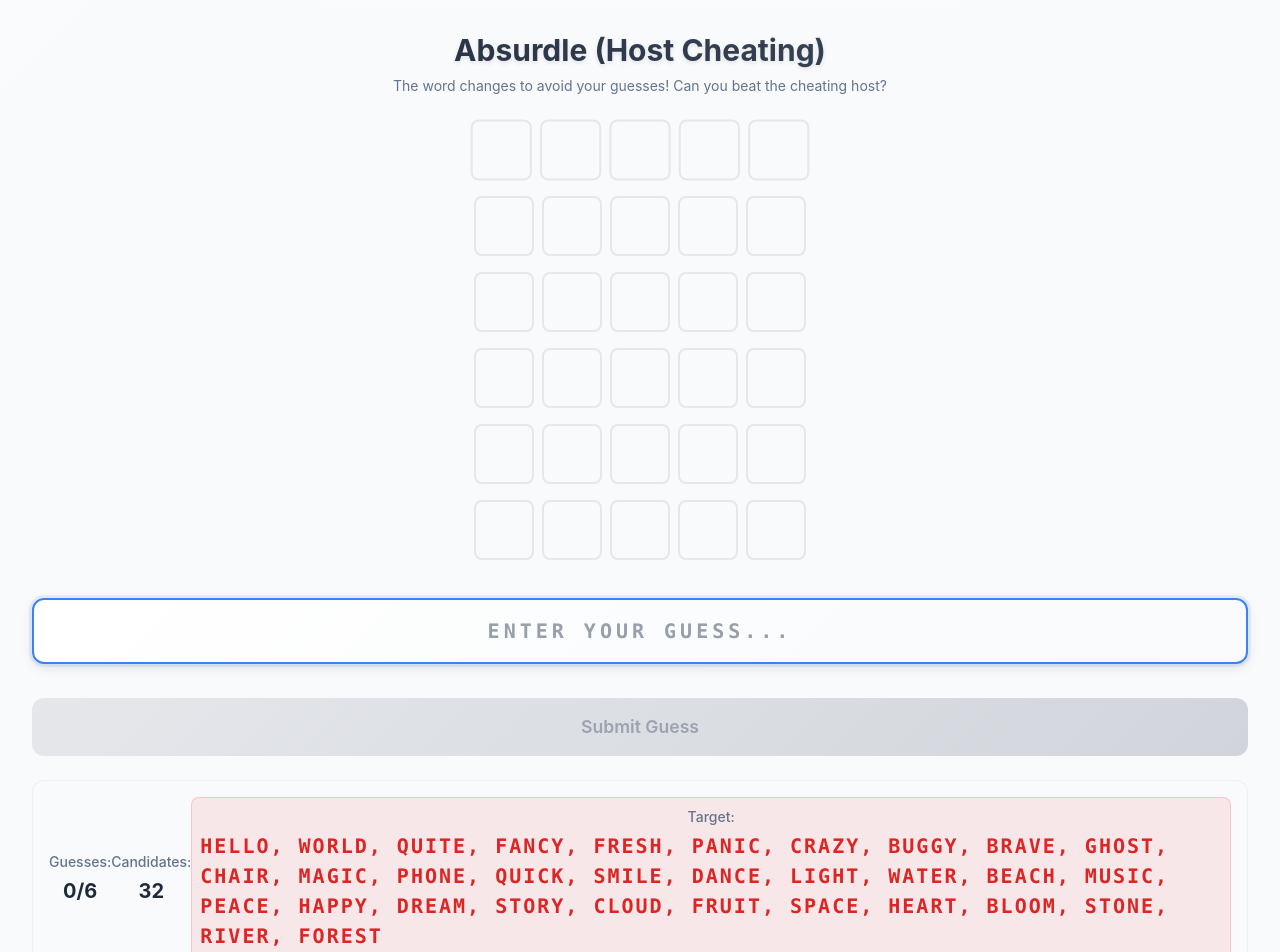
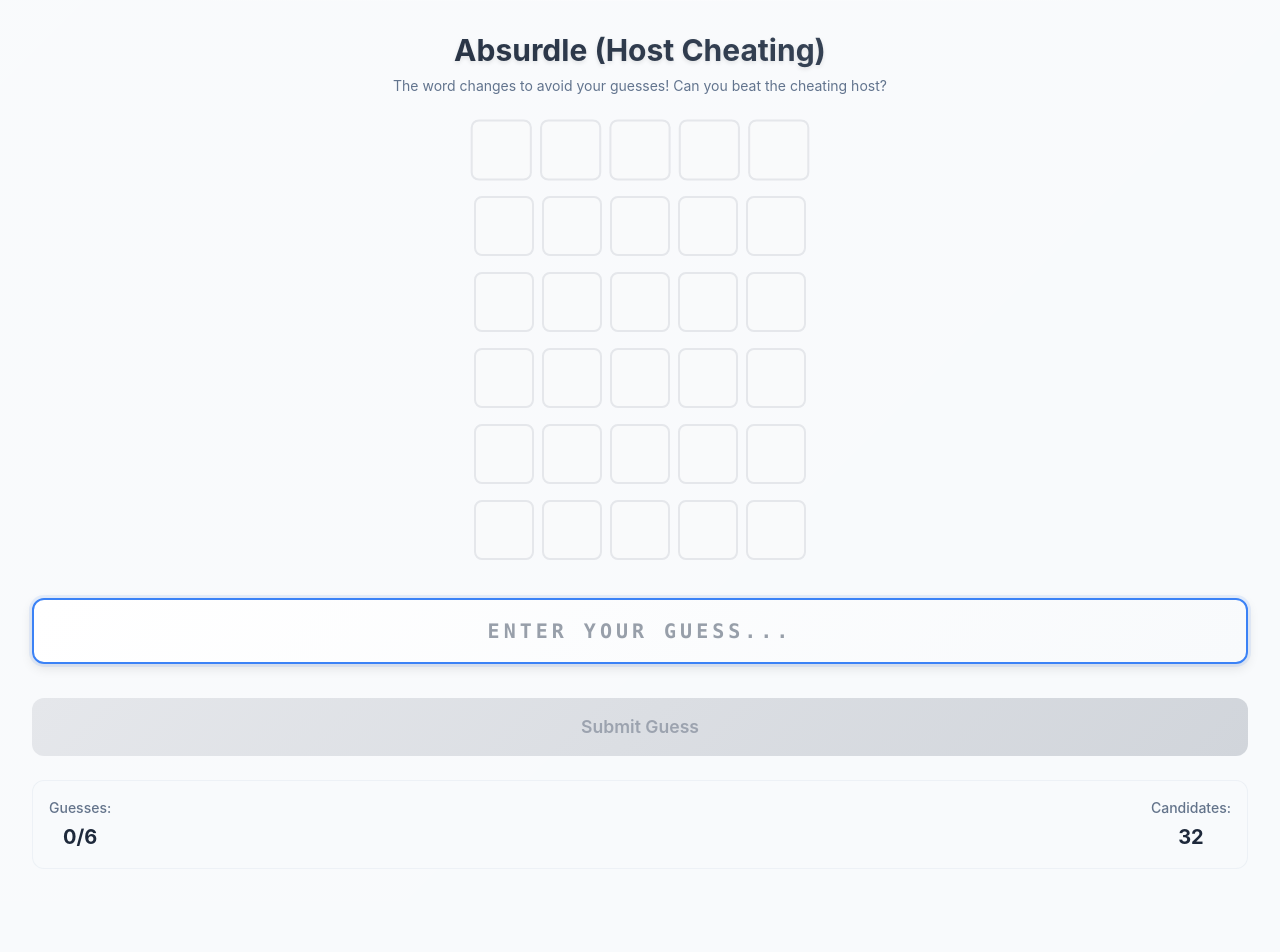
Before and after one commit to nc-poon/wordleClone, a Next.js app: page /absurdle in a window 1280 px wide. Shown: the top 952 px of the page. After the commit the page ends 901 px from the top, so only its background shows below. Built offline with nearby package versions, Linux system fonts and the light colour scheme.

Commit message:
'create gameConfigs, add debug config'

```diff
--- a/app/absurdle/page.tsx
+++ b/app/absurdle/page.tsx
@@ -16,7 +16,7 @@ import {
   createKeyboardHandler,
   createInputChangeHandler,
 } from "@/utils/shared/keyboardUtils";
-import { WORDS, WORD_LENGTH } from "@/constants";
+import { WORDS, WORD_LENGTH, DEBUG } from "@/gameConfigs";
 
 export default function Absurdle() {
   const [targetWord, setTargetWord] = useState<string>("");
@@ -138,7 +138,7 @@ export default function Absurdle() {
         targetWord={
           candidates.length === 1 ? targetWord : candidates.join(", ")
         }
-        showDebugTarget={true}
+        showDebugTarget={DEBUG}
         customStats={[
           {
             label: "Candidates",
--- a/app/components/shared/GameStats.tsx
+++ b/app/components/shared/GameStats.tsx
@@ -1,5 +1,5 @@
 import React from "react";
-import { MAX_GUESSES } from "@/constants";
+import { MAX_GUESSES, DEBUG } from "@/gameConfigs";
 import { GameStatsProps } from "@/types";
 import "./GameStats.css";
 
@@ -7,7 +7,7 @@ export default function GameStats({
   guessCount,
   mode,
   targetWord,
-  showDebugTarget = false,
+  showDebugTarget = DEBUG,
   customStats = [],
 }: GameStatsProps) {
   return (
--- a/app/components/wordle/WordleBoard.tsx
+++ b/app/components/wordle/WordleBoard.tsx
@@ -1,7 +1,7 @@
 "use client";
 import { checkGuess } from "@/utils/wordleUtils";
 import { LetterResult, WordleBoardProps } from "@/types";
-import { MAX_GUESSES, WORD_LENGTH } from "@/constants";
+import { MAX_GUESSES, WORD_LENGTH } from "@/gameConfigs";
 import "./WordleBoard.css";
 
 // size = "normal" for single board, "mini" for 2 board / multiplayer
--- a/app/multiplayer/page.tsx
+++ b/app/multiplayer/page.tsx
@@ -16,7 +16,7 @@ import {
   WORD_SELECTION_TIME,
   ROUND_END_COUNTDOWN,
   MAX_GUESSES,
-} from "@/constants";
+} from "@/gameConfigs";
 import { PlayerState, GameScore, GamePhase, WordSelectionMode } from "@/types";
 import "./multiplayer.css";
 
--- a/app/normalWordle/page.tsx
+++ b/app/normalWordle/page.tsx
@@ -7,7 +7,7 @@ import GameOverModal from "@/app/components/shared/GameOverModal";
 import LoadingSpinner from "@/app/components/shared/LoadingSpinner";
 import GuessInput from "@/app/components/shared/GuessInput";
 import { getRandomWord, isGameOver, hasWon } from "@/utils/wordleUtils";
-import { WORD_LENGTH } from "@/constants";
+import { WORD_LENGTH, DEBUG } from "@/gameConfigs";
 import {
   createKeyboardHandler,
   createInputChangeHandler,
@@ -100,7 +100,7 @@ export default function NormalWordle() {
       <GameStats
         guessCount={guesses.length}
         targetWord={targetWord}
-        showDebugTarget={true}
+        showDebugTarget={DEBUG}
       />
     </div>
   );
--- a/app/serverWordle/page.tsx
+++ b/app/serverWordle/page.tsx
@@ -6,7 +6,7 @@ import GameStats from "@/app/components/shared/GameStats";
 import GameOverModal from "@/app/components/shared/GameOverModal";
 import LoadingSpinner from "@/app/components/shared/LoadingSpinner";
 import GuessInput from "@/app/components/shared/GuessInput";
-import { WORD_LENGTH } from "@/constants";
+import { WORD_LENGTH } from "@/gameConfigs";
 import { LetterResult, GameSession } from "@/types";
 import {
   createKeyboardHandler,
--- a/app/wordle_api/game/route.ts
+++ b/app/wordle_api/game/route.ts
@@ -1,7 +1,7 @@
 import { NextRequest, NextResponse } from 'next/server';
 import { promises as fs } from 'fs';
 import path from 'path';
-import { WORDS } from '@/constants';
+import { WORDS } from '@/gameConfigs';
 import { LetterResult, GameSession } from '@/types';
 
 
--- a/constants.ts
+++ b/constants.ts
@@ -1,14 +1,3 @@
-// Game Configuration Constants
-export const WORD_LENGTH = 5;
-export const MAX_GUESSES = 6;
-
-// Word Lists
-export const WORDS = [
-  "HELLO", "WORLD", "QUITE", "FANCY", "FRESH", "PANIC", "CRAZY", "BUGGY",
-  "BRAVE", "GHOST", "CHAIR", "MAGIC", "PHONE", "QUICK", "SMILE", "DANCE",
-  "LIGHT", "WATER", "BEACH", "MUSIC", "PEACE", "HAPPY", "DREAM", "STORY",
-  "CLOUD", "FRUIT", "SPACE", "HEART", "BLOOM", "STONE", "RIVER", "FOREST"
-];
 
 // Game Phase Types (for multiplayer)
 export const GAME_PHASES = {
@@ -17,10 +6,6 @@ export const GAME_PHASES = {
   PLAYING: "playing",
   ROUND_END: "roundEnd"
 } as const;
-
-// Timing Constants
-export const WORD_SELECTION_TIME = 10; // seconds for user to select word
-export const ROUND_END_COUNTDOWN = 8; // seconds between rounds
 
 // Letter Status Types
 export const LETTER_STATUS = {
--- /dev/null
+++ b/gameConfigs.ts
@@ -0,0 +1,19 @@
+// Game Configuration Constants
+export const WORD_LENGTH = 5;
+export const MAX_GUESSES = 6;
+
+// Word Lists
+export const WORDS = [
+    "HELLO", "WORLD", "QUITE", "FANCY", "FRESH", "PANIC", "CRAZY", "BUGGY",
+    "BRAVE", "GHOST", "CHAIR", "MAGIC", "PHONE", "QUICK", "SMILE", "DANCE",
+    "LIGHT", "WATER", "BEACH", "MUSIC", "PEACE", "HAPPY", "DREAM", "STORY",
+    "CLOUD", "FRUIT", "SPACE", "HEART", "BLOOM", "STONE", "RIVER", "FOREST"
+];
+
+
+// Timing Constants
+export const WORD_SELECTION_TIME = 10; // seconds for user to select word
+export const ROUND_END_COUNTDOWN = 8; // seconds between rounds
+
+
+export const DEBUG = false;
--- a/utils/shared/keyboardUtils.ts
+++ b/utils/shared/keyboardUtils.ts
@@ -1,4 +1,4 @@
-import { WORD_LENGTH } from "@/constants";
+import { WORD_LENGTH } from "@/gameConfigs";
 import { KeyboardHandlerProps } from "@/types";
 
 export const createKeyboardHandler = ({
--- a/utils/wordleUtils.ts
+++ b/utils/wordleUtils.ts
@@ -1,4 +1,5 @@
-import { WORDS, MAX_GUESSES, WORD_LENGTH, LETTER_STATUS } from "@/constants";
+import { LETTER_STATUS } from "@/constants";
+import { WORDS, MAX_GUESSES, WORD_LENGTH } from "@/gameConfigs";
 import { LetterResult } from "@/types";
 
 /**
@@ -85,6 +86,34 @@ export function findAbsurdleCandidates(guess: string, candidates: string[]): str
     // Return only the first word (best according to hierarchy)
     return [wordsWithScores[0].word];
 }
+
+/**
+ * Validate if a string is a valid 5-letter word
+ */
+export function isValidWord(word: string): boolean {
+    return word.length === WORD_LENGTH && /^[A-Z]{5}$/.test(word);
+}
+
+/**
+* Calculate score based on correct (2x) and present (1x) letters
+*/
+export function calculateScore(guesses: string[], target: string): number {
+    let totalScore = 0;
+
+    for (const guess of guesses) {
+        const result = checkGuess(guess, target);
+        for (const letterResult of result) {
+            if (letterResult.status === "correct") {
+                totalScore += 2;
+            } else if (letterResult.status === "present") {
+                totalScore += 1;
+            }
+        }
+    }
+
+    return totalScore;
+}
+
 
 export class SmartBot {
     private correctLetters: { [pos: number]: string } = {};
@@ -232,30 +261,3 @@ export class SmartBot {
         };
     }
 }
-
-/**
- * Validate if a string is a valid 5-letter word
- */
-export function isValidWord(word: string): boolean {
-    return word.length === WORD_LENGTH && /^[A-Z]{5}$/.test(word);
-}
-
-/**
-* Calculate score based on correct (2x) and present (1x) letters
-*/
-export function calculateScore(guesses: string[], target: string): number {
-    let totalScore = 0;
-
-    for (const guess of guesses) {
-        const result = checkGuess(guess, target);
-        for (const letterResult of result) {
-            if (letterResult.status === "correct") {
-                totalScore += 2;
-            } else if (letterResult.status === "present") {
-                totalScore += 1;
-            }
-        }
-    }
-
-    return totalScore;
-}
```
Also changed, not shown: app/components/shared/GuessInput.tsx (+3 -9 lines).
